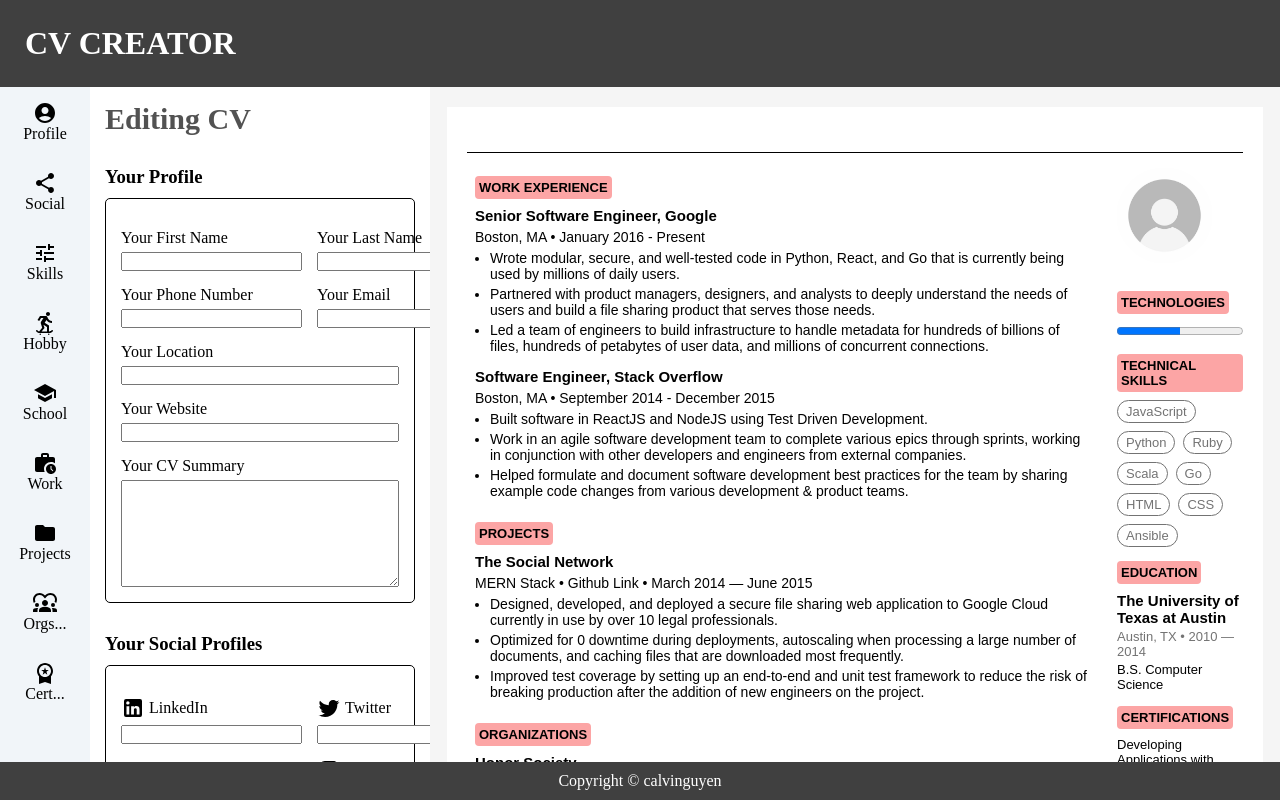
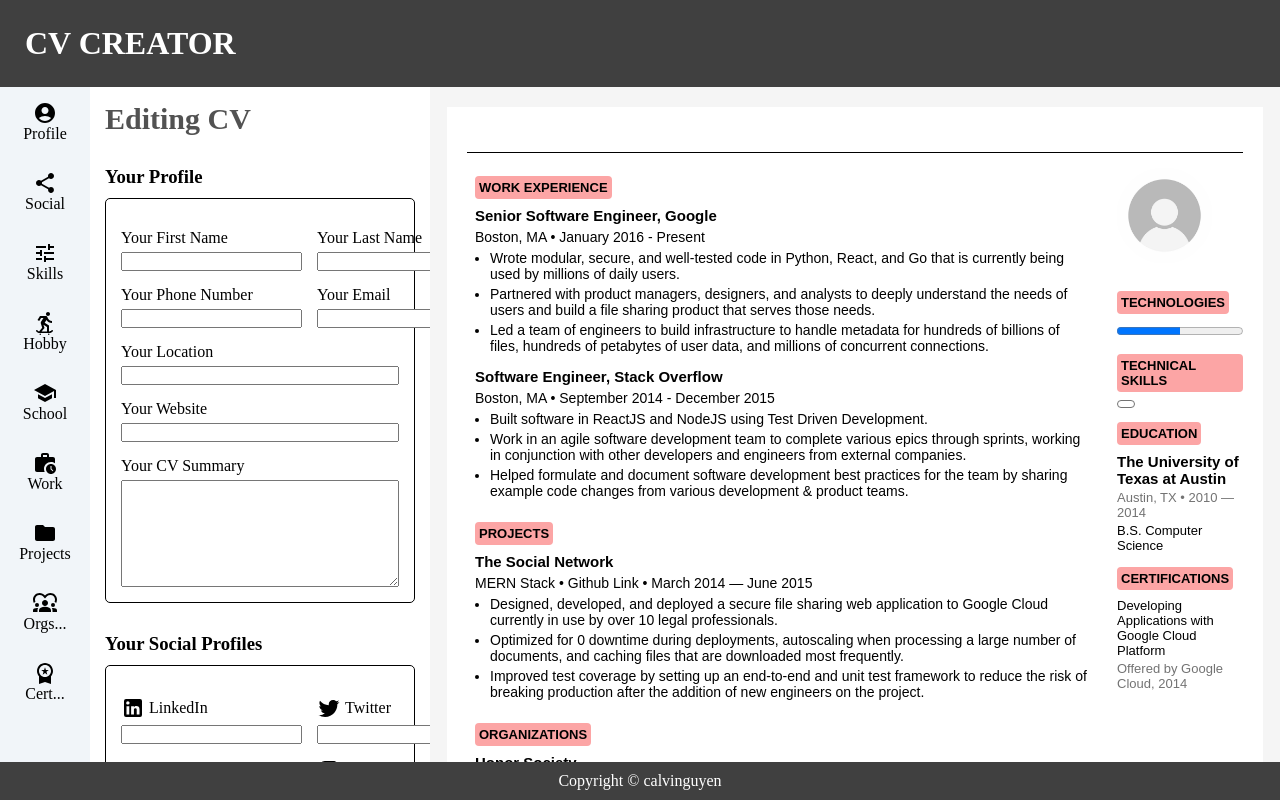
Before and after one commit to calvinguyen/cv-application, a React (Vite) app: page / in a window 1280 px wide. Built offline with nearby package versions, Linux system fonts and the light colour scheme.

Commit message:
Add dynamic rendering for hobbies in CVForm

```diff
--- a/src/components/CVForm/CVProfile.jsx
+++ b/src/components/CVForm/CVProfile.jsx
@@ -19,11 +19,10 @@
         sectionTitle={cv.skillSectionTitle}
       />
 
-      {/* Props {
-        hobbiesSectionTitle,
-        hobbiesList []
-      } */}
-      <Hobbies />
+      <Hobbies
+        hobbies={cv.hobbies}
+        sectionTitle={cv.hobbySectionTitle}
+      />
 
       {/* Props {
         educationSectionTitle,
--- a/src/components/CVForm/Profile/Hobbies.jsx
+++ b/src/components/CVForm/Profile/Hobbies.jsx
@@ -1,20 +1,15 @@
-import React from 'react';
+const Hobbies = ({ hobbies, sectionTitle }) => {
+  const renderHobbies = hobbies.map((hobby) => (
+    <p key={hobby.id} className="hobbies-item">
+      {hobby.name}
+    </p>
+  ));
 
-const Hobbies = () => {
   return (
     <section className="hobbies">
-      <h1 className="section-title section-title-profile">TECHNICAL SKILLS</h1>
+      <h1 className="section-title section-title-profile">{sectionTitle}</h1>
 
-      <div className="hobbies-item-container">
-        <p className="hobbies-item">JavaScript</p>
-        <p className="hobbies-item">Python</p>
-        <p className="hobbies-item">Ruby</p>
-        <p className="hobbies-item">Scala</p>
-        <p className="hobbies-item">Go</p>
-        <p className="hobbies-item">HTML</p>
-        <p className="hobbies-item">CSS</p>
-        <p className="hobbies-item">Ansible</p>
-      </div>
+      <div className="hobbies-item-container">{renderHobbies}</div>
     </section>
   );
 };
--- a/src/data/emptyCV.js
+++ b/src/data/emptyCV.js
@@ -30,7 +30,7 @@
     },
   ],
 
-  hobbySectionTitle: 'Technical Skills',
+  hobbySectionTitle: 'TECHNICAL SKILLS',
   hobbies: [
     {
       id: uuidv4(),
@@ -38,7 +38,7 @@
     },
   ],
 
-  educationSectionTitle: 'Education',
+  educationSectionTitle: 'EDUCATION',
   education: [
     {
       id: uuidv4(),
@@ -51,7 +51,7 @@
     },
   ],
 
-  certificationSectionTitle: 'Certifications',
+  certificationSectionTitle: 'CERTIFICATIONS',
   certifications: [
     {
       id: uuidv4(),
@@ -60,7 +60,7 @@
     },
   ],
 
-  experienceSectionTitle: 'Work Experience',
+  experienceSectionTitle: 'WORK EXPERIENCE',
   experiences: [
     {
       company: '',
@@ -72,7 +72,7 @@
     },
   ],
 
-  projectSectionTitle: 'Projects',
+  projectSectionTitle: 'PROJECTS',
   projects: [
     {
       title: '',
@@ -84,7 +84,7 @@
     },
   ],
 
-  organizationSectionTitle: 'Organizations',
+  organizationSectionTitle: 'ORGANIZATIONS',
   organizations: [
     {
       title: '',
```
